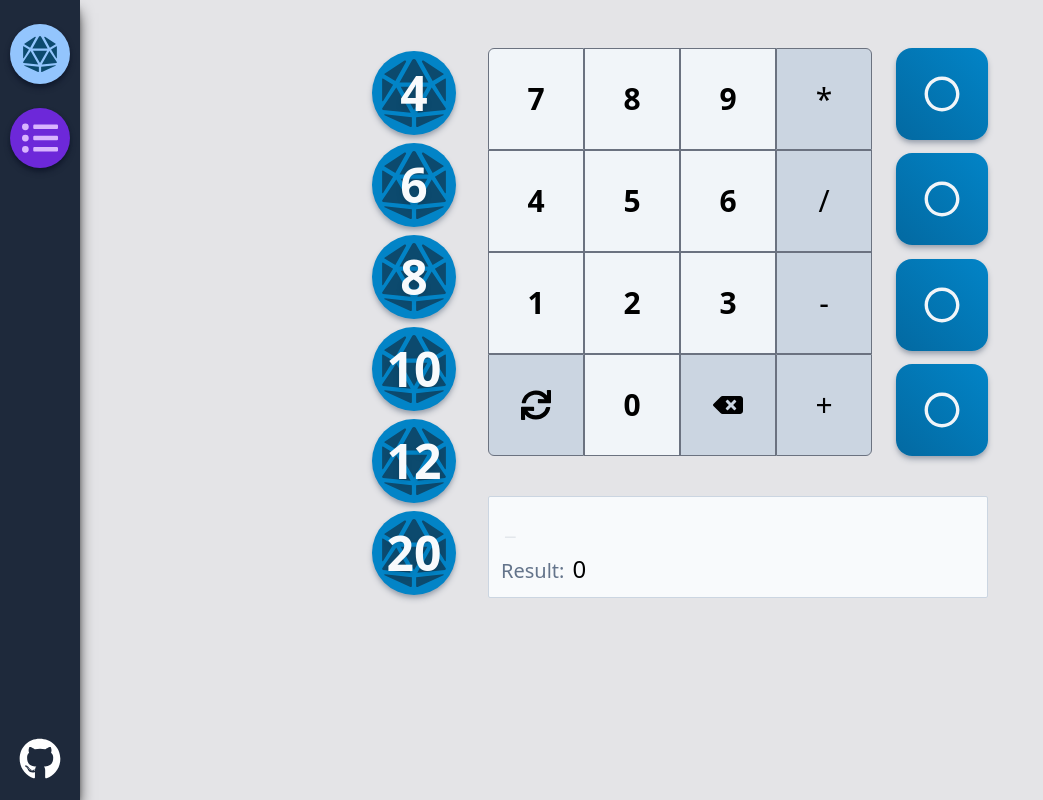
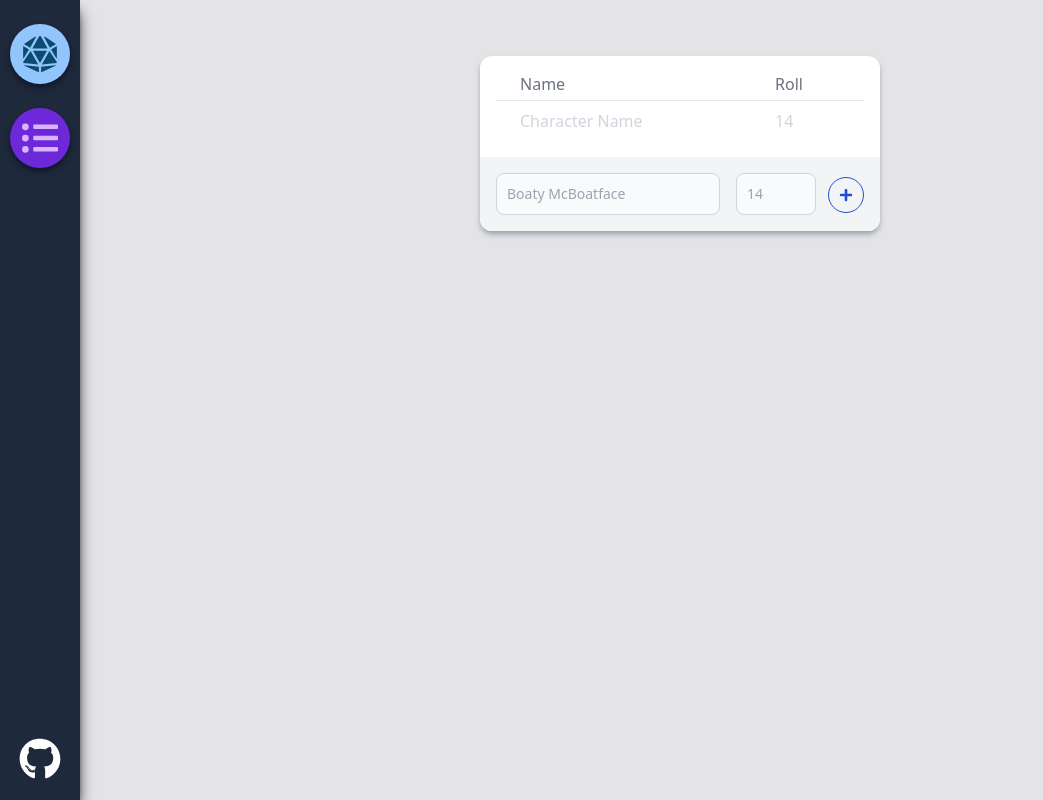
Before and after one commit to ehouse/nextjs-dmtools, a Next.js app: page / in a window 1280 px wide. Both pictures are taken after a click on the button "Initiative Tracker". Shown: the whole page, without its empty margins (0-1043 px from the left). Built offline with nearby package versions, Linux system fonts and the light colour scheme.

Commit message:
Added semi-working initiative tracker
Cleaned up several file names

```diff
--- /dev/null
+++ b/components/Dice.tsx
@@ -0,0 +1,33 @@
+import { useState } from "react";
+
+import Calculator from "./diceroller/Calculator";
+import Results from "./diceroller/results";
+import DiceSection from "./diceroller/DiceSection";
+import Memory from "./diceroller/Memory";
+
+function DiceRoller() {
+  const [expression, setExpression] = useState<Expression>(null);
+
+  const clearExpression = () => {
+    setExpression(null);
+  };
+
+  return (
+    <div className="gap-8 md:flex">
+      <DiceSection setExpression={setExpression} expression={expression} />
+      <div>
+        <div className="flex flex-row justify-center gap-6">
+          <Calculator
+            setExpression={setExpression}
+            clearExpression={clearExpression}
+            expression={expression}
+          />
+          <Memory expression={expression} setExpression={setExpression} />
+        </div>
+        <Results expression={expression} />
+      </div>
+    </div>
+  );
+}
+
+export default DiceRoller;
--- /dev/null
+++ b/components/Initiative.tsx
@@ -0,0 +1,124 @@
+import { useState } from "react";
+import { FaPlus, FaMinus } from "react-icons/fa";
+
+interface Initiative {
+  name: string;
+  roll?: number;
+  status: "ACTIVE" | "DISABLED" | "DEAD";
+}
+
+function Entry(props: { entry: Initiative }) {
+  return (
+    <>
+      <div className="group col-span-3 inline-flex gap-2">
+        <button className="invisible text-orange-800 group-hover:visible">
+          <FaMinus />
+        </button>
+        <div className=" self-center text-lg">{props.entry.name}</div>
+      </div>
+      <div className="col-start-4 self-center text-2xl font-light">
+        {props.entry.roll}
+      </div>
+    </>
+  );
+}
+
+function InitiativeInput(props: {
+  name: string;
+  roll?: number;
+  setName: (name: string) => void;
+  setRoll: (roll: number) => void;
+  commit: () => void;
+}) {
+  return (
+    <div className="mt-6 rounded-b-xl bg-gray-100 px-4 pt-4 pb-4">
+      <div className="flex gap-4">
+        <div>
+          <input
+            type="text"
+            value={props.name}
+            onChange={(e) => props.setName(e.target.value)}
+            placeholder="Boaty McBoatface"
+            className="block w-full rounded-lg border border-gray-300 bg-gray-50 p-2.5 text-sm text-gray-900 focus:border-blue-500 focus:ring-blue-500 dark:border-gray-600 dark:bg-gray-700 dark:text-white dark:placeholder-gray-400 dark:focus:border-blue-500 dark:focus:ring-blue-500"
+          />
+        </div>
+        <div className="w-20">
+          <input
+            type="text"
+            value={props.roll}
+            onChange={(e) => props.setRoll(Number(e.target.value))}
+            placeholder="14"
+            className="block w-full rounded-lg border border-gray-300 bg-gray-50 p-2.5 text-sm text-gray-900 focus:border-blue-500 focus:ring-blue-500 dark:border-gray-600 dark:bg-gray-700 dark:text-white dark:placeholder-gray-400 dark:focus:border-blue-500 dark:focus:ring-blue-500"
+          />
+        </div>
+        <div className="-ml-1 flex items-end pb-[2px]">
+          <button
+            onClick={() => props.commit()}
+            className="inline-flex items-center rounded-full border border-blue-700 p-2.5 text-center text-sm font-medium text-blue-700 hover:bg-blue-700 hover:text-white active:bg-blue-800 dark:border-blue-500 dark:text-blue-500 dark:hover:text-white"
+          >
+            <FaPlus />
+            <span className="sr-only">Icon description</span>
+          </button>
+        </div>
+      </div>
+    </div>
+  );
+}
+
+function Initiative() {
+  const [entries, setEntries] = useState<Initiative[]>([]);
+  const [name, setName] = useState<string>("");
+  const [roll, setRoll] = useState<number>();
+
+  const commit = () => {
+    if (name.length === 0) {
+      return;
+    }
+    const newEntry: Initiative = { name: name, roll: roll, status: "ACTIVE" };
+    setEntries([...entries, newEntry]);
+    setName("");
+    setRoll(undefined);
+  };
+
+  return (
+    <div className="mt-12 flex flex-col rounded-xl bg-white shadow-md shadow-gray-400">
+      <div className="grid grid-cols-4 gap-1 px-4 pt-4">
+        <div className="col-span-2 pl-6 text-gray-500">Name</div>
+        <div className="col-start-4 text-gray-500">Roll</div>
+        <hr className="col-span-full pb-1" />
+        {entries
+          .sort((a, b) => {
+            const aRoll = a.roll ?? Number.NEGATIVE_INFINITY;
+            const bRoll = b.roll ?? Number.NEGATIVE_INFINITY;
+            if (aRoll < bRoll) {
+              return 1;
+            } else if (aRoll > bRoll) {
+              return -1;
+            } else {
+              return 0;
+            }
+          })
+          .map((x) => (
+            <Entry key={x.name} entry={x} />
+          ))}
+        {entries.length === 0 && (
+          <>
+            <div className="col-span-3 select-none pl-6 text-gray-300">
+              Character Name
+            </div>
+            <div className="select-none text-gray-300">14</div>
+          </>
+        )}
+      </div>
+      <InitiativeInput
+        name={name}
+        roll={roll}
+        setName={setName}
+        setRoll={setRoll}
+        commit={commit}
+      />
+    </div>
+  );
+}
+
+export default Initiative;
--- a/components/diceRoller.tsx
+++ /dev/null
@@ -1,35 +0,0 @@
-import { useState } from "react";
-
-import Calculator from "./diceroller/calculator";
-import Results from "./diceroller/results";
-import DiceSection from "./diceroller/DiceSection";
-import Memory from "./diceroller/Memory";
-
-function DiceRoller() {
-  const [expression, setExpression] = useState<Expression>(null);
-
-  const clearExpression = () => {
-    setExpression(null);
-  };
-
-  return (
-    <div className="mx-auto flex flex-col px-4 pt-2 md:px-8 md:pt-12">
-      <div className="gap-8 md:flex">
-        <DiceSection setExpression={setExpression} expression={expression} />
-        <div>
-          <div className="flex flex-row gap-6">
-            <Calculator
-              setExpression={setExpression}
-              clearExpression={clearExpression}
-              expression={expression}
-            />
-            <Memory expression={expression} setExpression={setExpression} />
-          </div>
-          <Results expression={expression} />
-        </div>
-      </div>
-    </div>
-  );
-}
-
-export default DiceRoller;
--- a/components/diceroller/DiceSection.tsx
+++ b/components/diceroller/DiceSection.tsx
@@ -1,4 +1,4 @@
-import Die from "./die";
+import Die from "./Die";
 
 function DiceSection(props: {
   setExpression: (arg0: Expression) => void;
@@ -44,6 +44,27 @@ function DiceSection(props: {
         props.setExpression(newExpression);
       } else if (props.expression.right.tag === "number") {
         /* A number is provided before a die roll ex. 6d20 */
+        if (props.expression.right.n === 0) {
+          /* Handle set number if it's smaller then 0 */
+          props.setExpression({
+            ...props.expression,
+            right: { tag: "number", n: 0 },
+          });
+        } else if (props.expression.right.n > 999) {
+          /* Handle set numbers larger then 999 */
+          const largeRoll =
+            Math.floor(Math.random() * (face * props.expression.right.n)) +
+            props.expression.right.n;
+          props.setExpression({
+            ...props.expression,
+            right: {
+              tag: "roll",
+              sides: face,
+              n: [largeRoll, props.expression.right.n],
+            },
+          });
+        } else {
+          /* A number is provided before a die roll ex. 6d20 */
           const rolls = Array.from({ length: props.expression.right.n }, () =>
             Math.floor(Math.random() * face + 1)
           );
@@ -52,10 +73,11 @@ function DiceSection(props: {
           props.setExpression(newExpression);
         }
       }
+    }
   };
 
   return (
-    <div className="flex flex-wrap justify-center gap-1 py-2 md:flex-col md:gap-2 md:py-0">
+    <div className="flex flex-wrap justify-center gap-1 py-2 md:flex-col md:gap-2 md:py-0 lg:justify-start">
       <Die onClick={dispatchRoll} face={4} />
       <Die onClick={dispatchRoll} face={6} />
       <Die onClick={dispatchRoll} face={8} />
--- a/components/diceroller/results.tsx
+++ b/components/diceroller/results.tsx
@@ -57,7 +57,10 @@ function DieRoll(props: { roll: RollExpression }) {
  * @param expression Expression to be parsed
  * @returns React.ReactElement[] to be displayed via Results
  */
-function GenerateElements(expression: Expression): React.ReactElement[] {
+function GenerateElements(
+  expression: Expression,
+  index: number
+): React.ReactElement[] {
   // Array of components passed in, will append new elements and eventually return
   let prime: React.ReactElement[] = [];
 
@@ -65,17 +68,19 @@ function GenerateElements(expression: Expression): React.ReactElement[] {
     // Terminate recursion if nullish case
   } else if (expression.tag === "number") {
     // Terminate recursion if leaf node with number
-    prime.push(<span className="">{expression.n}</span>);
+    prime.push(<span key={index}>{expression.n}</span>);
     // Terminate recursion if leaf node is a die roll
   } else if (expression.tag === "roll") {
-    prime.push(<DieRoll roll={expression} />);
+    prime.push(<DieRoll key={index} roll={expression} />);
   } else if (expression.tag === "math") {
     // If a math expression, generate the left/right node via recursion and return combined array
-    const left = GenerateElements(expression.left);
+    const left = GenerateElements(expression.left, index * 2);
     const op = (
-      <span className="px-2 font-light text-slate-500">{expression.op}</span>
+      <span key={index} className="px-2 font-light text-slate-500">
+        {expression.op}
+      </span>
     );
-    const right = GenerateElements(expression.right);
+    const right = GenerateElements(expression.right, (index + 1) * 2);
     prime = [...left, op, ...right];
   }
 
@@ -83,11 +88,11 @@ function GenerateElements(expression: Expression): React.ReactElement[] {
 }
 
 function Results(props: { expression: Expression }) {
-  const renderedResults = GenerateElements(props.expression);
+  const renderedResults = GenerateElements(props.expression, 1);
   const expressionTotal = evalExpression(props.expression);
 
   return (
-    <div className="mt-5 flex flex-col rounded-sm border border-solid border-slate-300 bg-slate-50 p-3 text-2xl md:mt-10">
+    <div className="text-area mt-5 flex flex-col rounded-sm p-3 text-2xl md:mt-10">
       <div>
         {renderedResults}
         <WaitingInput />
--- a/pages/index.tsx
+++ b/pages/index.tsx
@@ -1,5 +1,5 @@
 import type { NextPage } from "next";
-import React from "react";
+import React, { useState } from "react";
 
 import {
   FaDiceD20,
@@ -8,38 +8,44 @@ import {
   FaExternalLinkAlt,
 } from "react-icons/fa";
 
-import DiceRoller from "../components/diceRoller";
+import Dice from "../components/Dice";
+import Initiative from "../components/Initiative";
 
 function SidebarButton(props: {
   buttonStyles: string;
   children: React.ReactElement[];
   onClick: () => void;
+  hidden?: boolean;
 }) {
   return (
     <button
       onClick={props.onClick}
-      className={`group relative mx-auto flex items-center justify-center rounded-full p-3 shadow-md shadow-slate-900 transition-all duration-100 ease-out hover:cursor-pointer active:shadow-none md:mt-6 ${props.buttonStyles}`}
+      className={`group relative mx-auto flex items-center justify-center rounded-full p-3 shadow-md shadow-slate-900 transition-all duration-100 ease-out hover:cursor-pointer active:shadow-none md:mt-6
+      ${props.buttonStyles} ${props.hidden && "hidden"}`}
     >
       {props.children}
     </button>
   );
 }
 
+type Active = "ROLLER" | "INITIATIVE";
+
 const Home: NextPage = () => {
+  const [active, setActive] = useState<Active>("ROLLER");
   return (
     <div className="flex flex-col bg-zinc-200 md:flex-row">
       <nav className="flex w-auto items-center bg-slate-800 shadow-lg md:w-20 md:flex-col md:shadow-black ">
         <div className="flex flex-grow md:block ">
           <SidebarButton
             buttonStyles="bg-blue-300 text-sky-900 active:bg-blue-300/80"
-            onClick={() => {}}
+            onClick={() => setActive("ROLLER")}
           >
             <FaDiceD20 size="36px" />
             <span className="tip left-[4.25rem]">Dice Roller</span>
           </SidebarButton>
           <SidebarButton
             buttonStyles="bg-violet-700 text-purple-300 active:bg-violet-800/80 "
-            onClick={() => {}}
+            onClick={() => setActive("INITIATIVE")}
           >
             <FaListUl size="36px" />
             <span className="tip left-[4.25rem]">Initiative Tracker</span>
@@ -58,7 +64,10 @@ const Home: NextPage = () => {
           </span>
         </a>
       </nav>
-      <DiceRoller />
+      <div className="mx-auto flex flex-col px-4 pt-2">
+        {active === "ROLLER" && <Dice />}
+        {active === "INITIATIVE" && <Initiative />}
+      </div>
       <style global jsx>{`
         html,
         body,
--- a/styles/globals.css
+++ b/styles/globals.css
@@ -11,6 +11,10 @@
 
     .tip {
       @apply absolute z-10 m-2 w-auto min-w-max origin-left scale-0 rounded-md bg-gray-900 p-2 text-xs font-semibold text-white shadow-md transition-all group-hover:scale-100
+    }
+
+    .text-area {
+      @apply border border-solid border-slate-300 bg-slate-100
     }
 
     .calculator-button{
```
Lines whose indentation alone changed are shown as unchanged.
